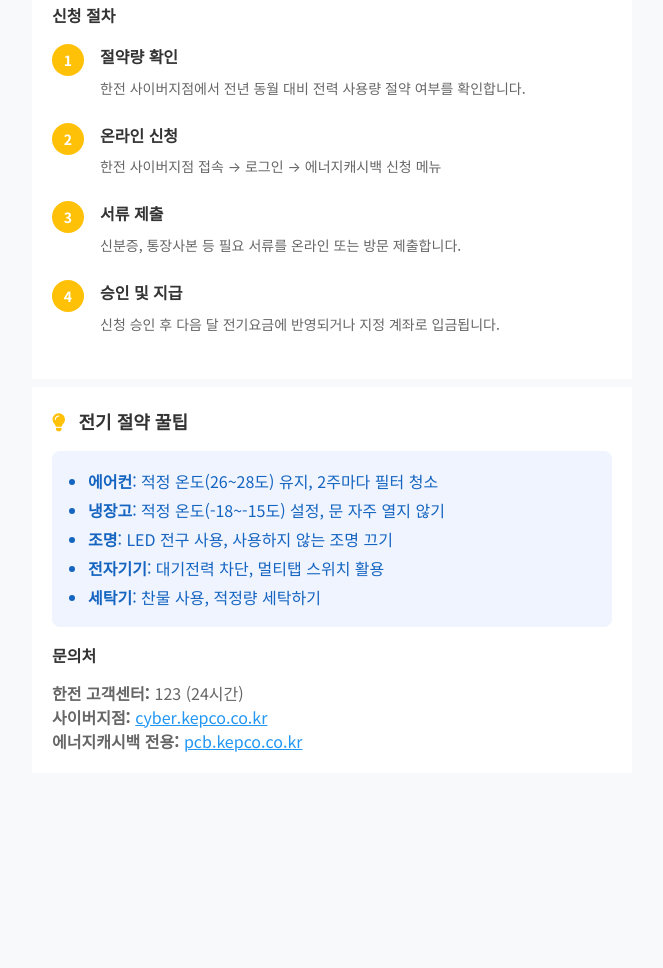
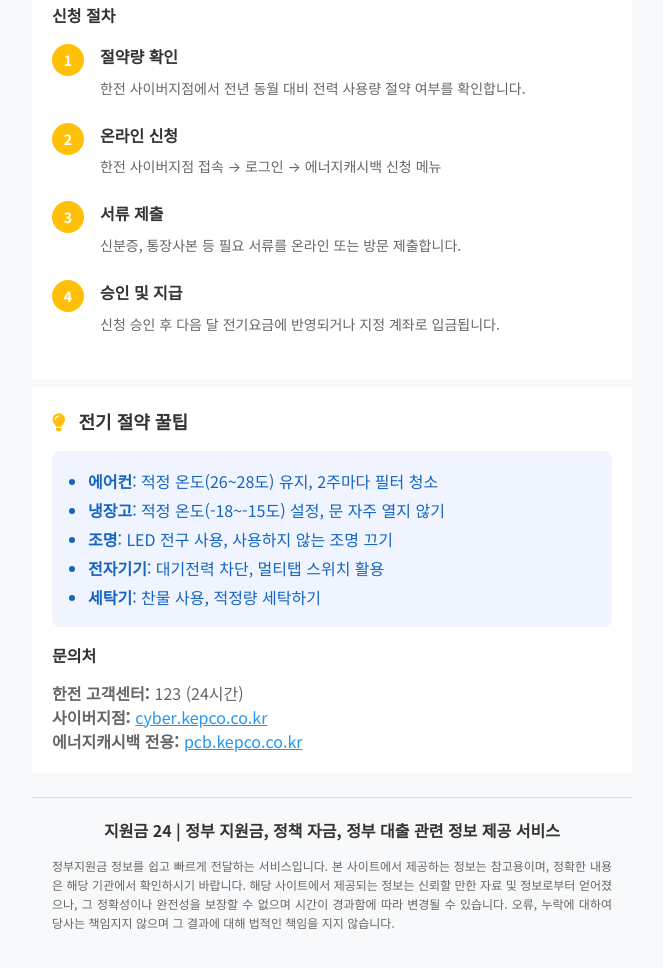
Before and after one commit to kingshandstudio/gover-support-funds, a website: page detail-energy.html in a window 1280 px wide. Shown: the part 1850-2818 px from the top of the page, without its empty margins (308-971 px from the left). Before the commit the page ends 2711 px from the top, so only its background shows below. Drawn offline with Linux system fonts and the light colour scheme.

Commit message:
Add service notice to detail pages

```diff
--- a/detail-energy.html
+++ b/detail-energy.html
@@ -518,6 +518,15 @@
             <button style="background: none; border: none; color: #666; margin-top: 8px; width: 100%; padding: 8px;">공유하기 <i class="fas fa-share-alt"></i></button>
         </div>
 
+        <!-- 서비스 안내 -->
+        <section class="service-notice">
+            <div class="service-header">
+                <h3>지원금 24 | 정부 지원금, 정책 자금, 정부 대출 관련 정보 제공 서비스</h3>
+            </div>
+            <div class="service-description">
+                <p>정부지원금 정보를 쉽고 빠르게 전달하는 서비스입니다. 본 사이트에서 제공하는 정보는 참고용이며, 정확한 내용은 해당 기관에서 확인하시기 바랍니다. 해당 사이트에서 제공되는 정보는 신뢰할 만한 자료 및 정보로부터 얻어졌으나, 그 정확성이나 완전성을 보장할 수 없으며 시간이 경과함에 따라 변경될 수 있습니다. 오류, 누락에 대하여 당사는 책임지지 않으며 그 결과에 대해 법적인 책임을 지지 않습니다.</p>
+            </div>
+        </section>
 
     </main>
 
--- a/package.json
+++ b/package.json
@@ -1,6 +1,6 @@
 {
   "name": "gover-support-funds",
-  "version": "1.0.1",
+  "version": "1.0.2",
   "description": "한국 정부 지원금 정보 플랫폼 - 민생회복지원금, 근로장려금 등 다양한 지원정책 정보 제공",
   "main": "index.html",
   "scripts": {
--- a/styles.css
+++ b/styles.css
@@ -2552,4 +2552,42 @@ button, a {
         margin-top: 12px;
     }
 
-}
+    .service-notice {
+        padding: 16px;
+        margin: 16px 0 0 0;
+    }
+
+    .service-notice .service-header h3 {
+        font-size: 14px;
+    }
+
+    .service-notice .service-description p {
+        font-size: 11px;
+        line-height: 1.5;
+    }
+
+}
+
+/* 서비스 안내 섹션 */
+.service-notice {
+    background: #f8f9fa;
+    margin: 24px 0 0 0;
+    padding: 20px;
+    border-top: 1px solid #e0e0e0;
+}
+
+.service-notice .service-header h3 {
+    font-size: 16px;
+    font-weight: 700;
+    color: #333;
+    margin-bottom: 12px;
+    text-align: center;
+}
+
+.service-notice .service-description p {
+    font-size: 12px;
+    line-height: 1.6;
+    color: #666;
+    text-align: justify;
+    margin: 0;
+}
```
Also changed, not shown: detail-geunro.html (+9 -0 lines), detail-jeonse.html (+9 -0 lines), detail.html (+9 -0 lines).
